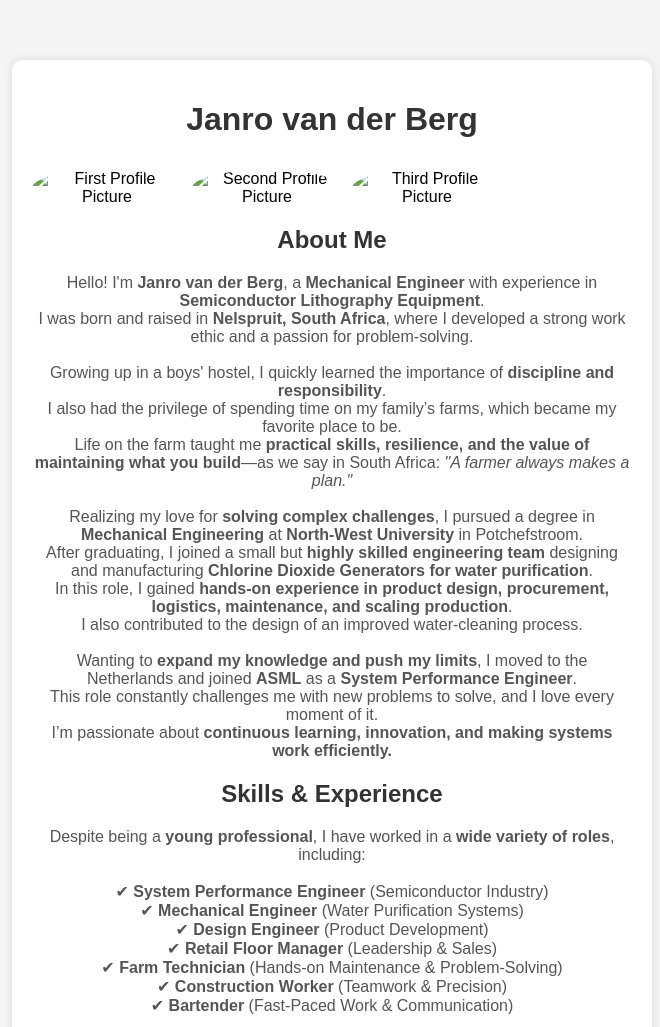
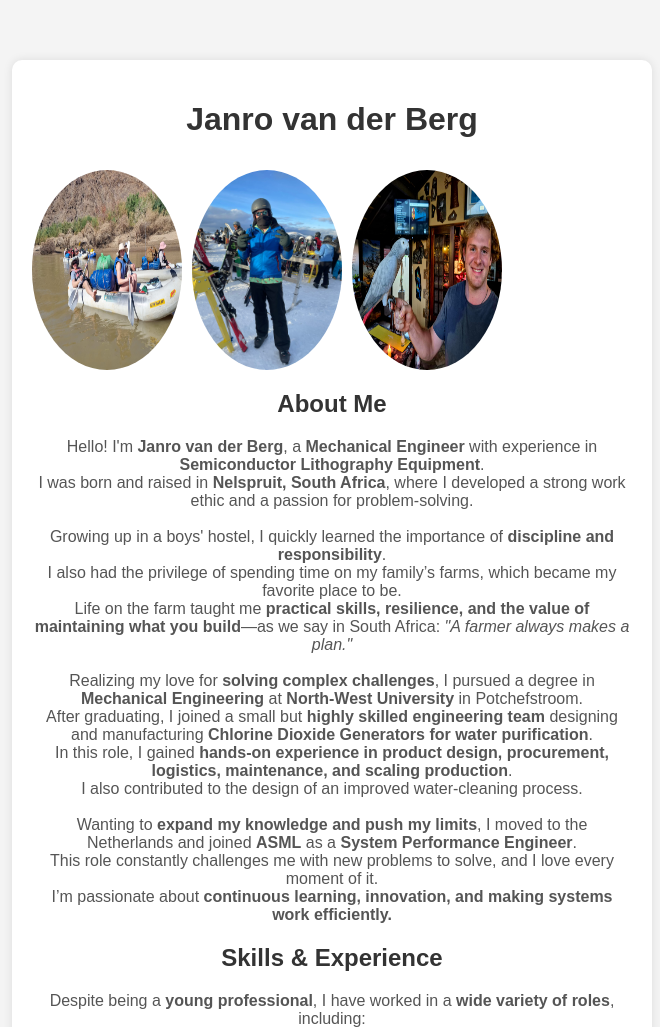
Before and after one commit to JanrovdBerg/JanrovdBerg.github.io, a plain HTML site: page index.html in a window 1280 px wide. Shown: the top 1027 px of the page, without its empty margins (308-968 px from the left). Drawn offline with Linux system fonts and the light colour scheme.

Commit message:
Update index.html

```diff
--- a/index.html
+++ b/index.html
@@ -44,9 +44,9 @@ color: #0073e6;
 <div class="container">
 <h1>Janro van der Berg</h1>
 <div style="display: flex; gap: 10px;">
-<img src="Canoe.PNG" alt="First Profile Picture" width="300">
-<img src="Ski.PNG" alt="Second Profile Picture" width="300">
-<img src="Popey.PNG" alt="Third Profile Picture" width="300">
+<img src="Canoe.JPG" alt="First Profile Picture" width="300">
+<img src="Ski.JPG" alt="Second Profile Picture" width="300">
+<img src="Popey.JPG" alt="Third Profile Picture" width="300">
 </div>
 <h2>About Me</h2>
 <p>
```
